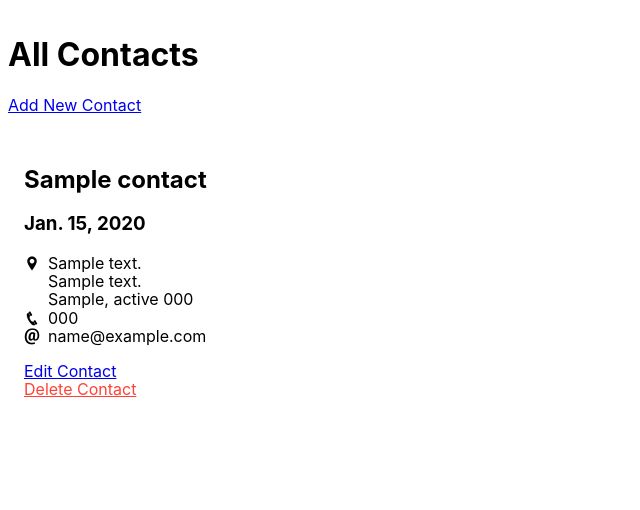
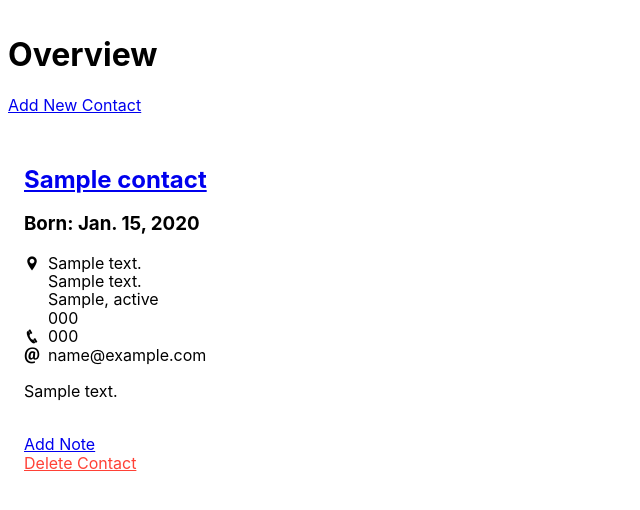
Before and after one commit to Momentum-Team-12/django-uptact-imsreish, a Django app: page / in a window 1280 px wide. Shown: the top 510 px of the page, without its empty margins (0-640 px from the left). Run offline with Django 3.2, Linux system fonts and the light colour scheme; tables that the repository leaves empty hold one stand-in row (values such as "Sample post").

Commit message:
Part 3 completed

```diff
--- a/contacts/models.py
+++ b/contacts/models.py
@@ -24,5 +24,4 @@ class Contact(models.Model):
 
 class Note(models.Model):
     contact = models.ForeignKey(Contact, on_delete=models.CASCADE, related_name="notes")
-    date_time = models.DateTimeField(auto_now_add=True)
     note = models.TextField(max_length=500)
--- a/contacts/views.py
+++ b/contacts/views.py
@@ -1,6 +1,6 @@
 from django.shortcuts import render, redirect, get_object_or_404
 from .models import Contact
-from .forms import ContactForm
+from .forms import ContactForm, NoteForm
 
 
 # Create your views here.
@@ -44,6 +44,22 @@ def edit_contact(request, pk):
     })
 
 
+def add_note(request, pk):
+    contact = get_object_or_404(Contact, pk=pk)
+    if request.method == 'GET':
+        form = NoteForm()
+    else:
+        form = NoteForm(data=request.POST)
+        if form.is_valid():
+            new_note = form.save(commit=False)
+            new_note.contact = contact
+            new_note.save()
+            return redirect(to='each_contact', pk=pk)
+
+    return render(request, "contacts/add_note.html", {'form': form, "contact": contact})
+
+
+
 def delete_contact(request, pk):
     contact = get_object_or_404(Contact, pk=pk)
     if request.method == 'POST':
--- a/templates/contacts/each_contact.html
+++ b/templates/contacts/each_contact.html
@@ -1,10 +1,11 @@
 {% extends "base.html" %} {% block content %}
+<a href="{% url 'list_contacts'%}">Back to Overview</a><br /></p>
 <h1>{{ contact.name }}</h1>
 
 <div>
     <div class="w-33 pa3">
-      <h2>{{ contact.name }}</h2>
-      <h3>{{ contact.birthday }}</h3>
+      <h2>Details:</h2>
+      <h3>Born: {{ contact.birthday }}</h3>
 
       <div class="flex">
         <div class="pr2"><i class="icofont-location-pin"></i></div>
--- a/templates/contacts/edit_contact.html
+++ b/templates/contacts/edit_contact.html
@@ -2,6 +2,11 @@
 <h1>Edit Contact</h1>
 
 <div>
+  <p>{% for note in contact.notes.all %}
+    <div class="flex">
+      <div>{{ note.note }}</div>
+    </div>
+    {% endfor %}<a href="{% url 'add_note' pk=contact.pk %}">Add Note</a><br /></p>
   <form action="{% url 'edit_contact' pk=contact.pk %}" method="POST">
     {% csrf_token %} {{ form.as_p }}
     <div>
@@ -9,4 +14,5 @@
     </div>
   </form>
 </div>
+
 {% endblock %}
--- a/templates/contacts/list_contacts.html
+++ b/templates/contacts/list_contacts.html
@@ -1,24 +1,24 @@
-{% extends "base.html" %}
-
-{% block content %}
-<h1>All Contacts</h1>
+{% extends "base.html" %} {% block content %}
+<h1>Overview</h1>
 
 <p><a href="{% url 'add_contact' %}">Add New Contact</a></p>
 
 <div class="flex flex-wrap">
   {% for contact in contacts %}
   <div class="w-33 pa3">
-    <h2>{{ contact.name }}</h2>
-    <h3>{{ contact.birthday }}</h3>
+    <h2>
+      <a href="{% url 'edit_contact' pk=contact.pk %}">{{ contact.name }}</a>
+    </h2>
+    <h3>Born: {{ contact.birthday }}</h3>
 
     <div class="flex">
       <div class="pr2"><i class="icofont-location-pin"></i></div>
       <div>
         {{ contact.address_1 }}<br />
-        {% if contact.address_2 %}
-          {{ contact.address_2 }}<br />
+        {% if contact.address_2 %} {{ contact.address_2 }}<br />
+        {% endif %} {{ contact.city }}, {{ contact.state }} <br />
+        {% if contact.zip_code %} {{ contact.zip_code }} <br />
         {% endif %}
-        {{ contact.city }}, {{ contact.state }} {{ contact.zip_code }}
       </div>
     </div>
 
@@ -27,18 +27,24 @@
       <div class="pr2"><i class="icofont-phone"></i></div>
       <div>{{ contact.phone_number }}</div>
     </div>
-    {% endif %}
-
-    {% if contact.email %}
+    {% endif %} {% if contact.email %}
     <div class="flex">
       <div class="pr2"><i class="icofont-ui-email"></i></div>
       <div>{{ contact.email }}</div>
     </div>
-    {% endif %}
+    <br />
+    {% endif %} {% for note in contact.notes.all %}
+    <div class="flex">
+      <div>{{ note.note }}</div>
+    </div>
+    {% endfor %}
 
     <p>
-      <a href="{% url 'edit_contact' pk=contact.pk %}">Edit Contact</a><br>
-      <a class="red" href="{% url 'delete_contact' pk=contact.pk %}">Delete Contact</a>
+      <br />
+      <a href="{% url 'add_note' pk=contact.pk %}">Add Note</a><br />
+      <a class="red" href="{% url 'delete_contact' pk=contact.pk %}"
+        >Delete Contact</a
+      >
     </p>
   </div>
   {% endfor %}
--- a/uptact/urls.py
+++ b/uptact/urls.py
@@ -29,6 +29,7 @@ urlpatterns = [
          contacts_views.delete_contact,
          name='delete_contact'),
     path('contacts/<int:pk>/', contacts_views.each_contact, name='each_contact'),
+    path('contacts/<int:pk>/notes/', contacts_views.add_note, name='add_note')
 ]
 
 if settings.DEBUG:
```
Also changed, not shown: templates/contacts/add_note.html (added, +24 -0 lines), contacts/migrations/0007_alter_note_contact.py (added), contacts/migrations/0008_remove_note_date_time.py (added), 2 other files.
